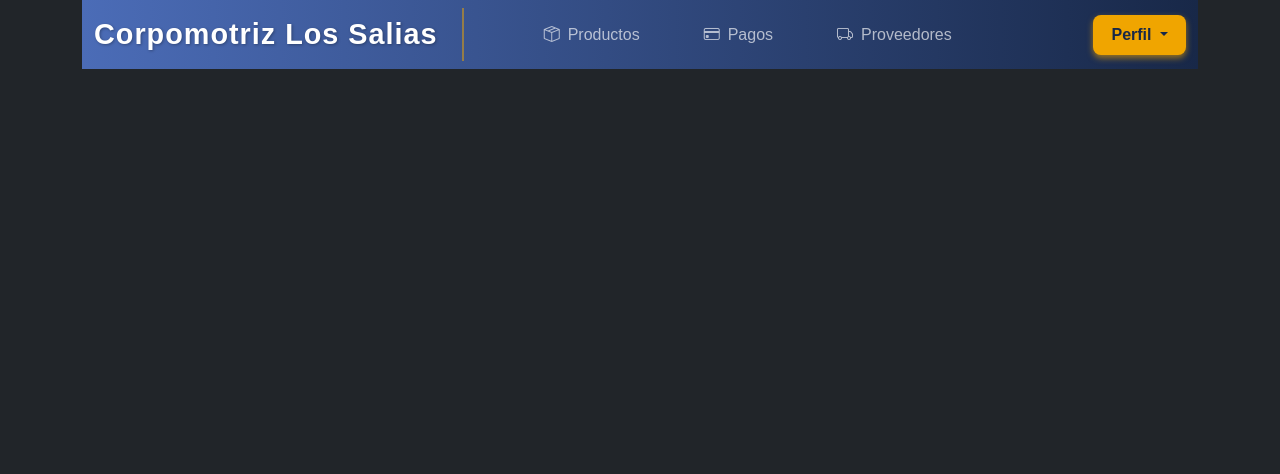
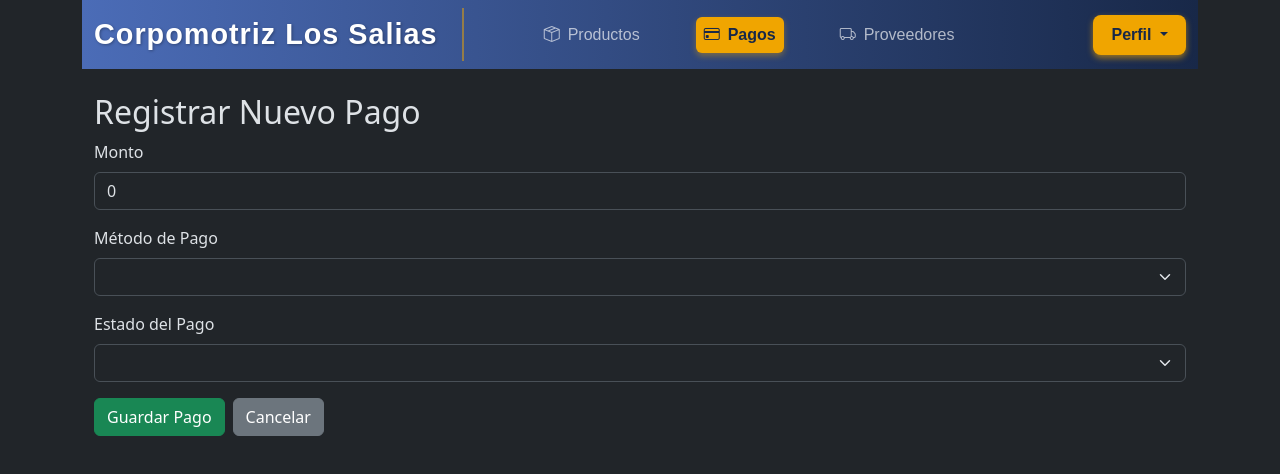
Before and after one commit to javier04s/Proyecto-IngSoftware, an Angular app in the folder frontend/: page /pagos/crear in a window 1280 px wide. Before the commit this address led to /. Shown: the top 474 px of the page. Built offline with nearby package versions, Linux system fonts and the light colour scheme.

Commit message:
Pagos agregados

```diff
--- /dev/null
+++ b/frontend/src/app/pagos-lista/pagos-lista.component.css
@@ -0,0 +1,9 @@
+.container {
+  max-width: 900px;
+}
+.btn-sm {
+  padding: .25rem .5rem;
+  font-size: .875rem;
+  line-height: 1.5;
+  border-radius: .2rem;
+}
--- /dev/null
+++ b/frontend/src/app/pagos-lista/pagos-lista.component.html
@@ -0,0 +1,36 @@
+<div class="container mt-4">
+  <h2>Lista de Pagos</h2>
+
+  <button class="btn btn-primary mb-3" (click)="crearNuevoPago()">Registrar Nuevo Pago</button>
+
+  <div *ngIf="pagos.length === 0" class="alert alert-info">
+    No hay pagos registrados.
+  </div>
+
+  <table class="table table-striped table-hover" *ngIf="pagos.length > 0">
+    <thead>
+      <tr>
+        <th>ID</th>
+        <th>Monto</th>
+        <th>Método</th>
+        <th>Estado</th>
+        <th>Fecha de Pago</th>
+        <th>Email Usuario</th>
+        <th>Acciones</th>
+      </tr>
+    </thead>
+    <tbody>
+      <tr *ngFor="let pago of pagos">
+        <td>{{ pago.id }}</td>
+        <td>{{ pago.monto }}</td>
+        <td>{{ pago.metodo }}</td>
+        <td>{{ pago.estado }}</td>
+        <td>{{ pago.fechaPago | date:'shortDate' }}</td>
+        <td>{{ pago.emailUsuario }}</td>
+        <td>
+          <button class="btn btn-info btn-sm me-2" (click)="verDetalles(pago.id)">Ver</button>
+        </td>
+      </tr>
+    </tbody>
+  </table>
+</div>
--- /dev/null
+++ b/frontend/src/app/pagos-lista/pagos-lista.component.ts
@@ -0,0 +1,46 @@
+import { Component, OnInit } from '@angular/core';
+import { Router } from '@angular/router';
+import { PagosService } from '../services/pagos.service'
+import { PagoResponse } from '../pagos';
+import { CommonModule, NgFor, NgIf } from '@angular/common';
+
+@Component({
+  selector: 'app-pago-list',
+  templateUrl: './pagos-lista.component.html',
+  styleUrls: ['./pagos-lista.component.css'],
+  imports: [NgIf, NgFor, CommonModule]
+})
+export class PagosListaComponent implements OnInit {
+
+  pagos: PagoResponse[] = [];
+
+  constructor(
+    private pagosService: PagosService,
+    private router: Router
+  ) { }
+
+  ngOnInit(): void {
+    this.cargarPagos();
+  }
+
+  cargarPagos(): void {
+    this.pagosService.obtenerPagosLista().subscribe({
+      next: (data) => {
+        this.pagos = data;
+        console.log('Pagos cargados con éxito:', this.pagos);
+      },
+      error: (error) => {
+        console.error('Error al cargar los pagos:', error);
+      }
+    });
+  }
+
+  verDetalles(id: number): void {
+    console.log('Ver detalles del pago con ID:', id);
+    this.router.navigate(['/pagos', id]);
+  }
+
+  crearNuevoPago(): void {
+    this.router.navigate(['/pagos/crear']);
+  }
+}
--- /dev/null
+++ b/frontend/src/app/pagos-registrar/pagos-registrar.component.html
@@ -0,0 +1,30 @@
+<div class="container mt-4">
+  <h2>{{ tituloFormulario }}</h2>
+
+  <form (ngSubmit)="guardarPago()">
+    <div class="mb-3">
+      <label for="monto" class="form-label">Monto</label>
+      <input type="number" class="form-control" id="monto" [(ngModel)]="pago.monto" name="monto" required min="0.01"
+        step="0.01" />
+    </div>
+
+    <div class="mb-3">
+      <label for="metodo" class="form-label">Método de Pago</label>
+      <select class="form-select" id="metodo" [(ngModel)]="pago.metodo" name="metodo" required>
+        <option selected>Selecciona un método</option>
+        <option *ngFor="let metodo of metodos" [value]="metodo">{{ metodo }}</option>
+      </select>
+    </div>
+
+    <div class="mb-3">
+      <label for="estado" class="form-label">Estado del Pago</label>
+      <select class="form-select" id="estado" [(ngModel)]="pago.estado" name="estado" required>
+        <option selected>Selecciona un estado</option>
+        <option *ngFor="let estado of estados" [value]="estado">{{ estado }}</option>
+      </select>
+    </div>
+
+    <button type="submit" class="btn btn-success me-2">Guardar Pago</button>
+    <button type="button" class="btn btn-secondary" (click)="cancelar()">Cancelar</button>
+  </form>
+</div>
--- /dev/null
+++ b/frontend/src/app/pagos-registrar/pagos-registrar.component.ts
@@ -0,0 +1,97 @@
+// src/app/pagos/pagos-registrar/pagos-registrar.component.ts
+
+import { Component, OnInit } from '@angular/core';
+import { ActivatedRoute, Router } from '@angular/router';
+import { PagosService } from '../services/pagos.service'; // Asegúrate de la ruta correcta a tu servicio
+import { PagoRequest, PagoResponse } from '../pagos'; // <--- ¡VERIFICA ESTA RUTA! (Asumo 'models/pago.model')
+import { FormsModule } from '@angular/forms'; // Importado aquí porque es un componente standalone
+import { CommonModule } from '@angular/common';
+
+@Component({
+  selector: 'app-pago-registrar',
+  templateUrl: './pagos-registrar.component.html', // Asegúrate de tener este archivo CSS o elimínalo si no lo usas
+  imports: [FormsModule, CommonModule] // Importa FormsModule si es un componente standalone
+})
+export class PagosRegistrarComponent implements OnInit {
+
+  pago: PagoRequest = {
+    monto: 0,
+    metodo: '', // Inicialización con cadena vacía, compatible con la solución HTML
+    estado: ''  // Inicialización con cadena vacía, compatible con la solución HTML
+  };
+  pagoId: number | null = null;
+  esEdicion: boolean = false;
+  tituloFormulario: string = 'Registrar Nuevo Pago';
+
+  // Define tus opciones para los select
+  estados: string[] = ['PENDIENTE', 'COMPLETADO', 'RECHAZADO', 'REEMBOLSADO'];
+  metodos: string[] = ['TARJETA'];
+
+  constructor(
+    private route: ActivatedRoute,
+    private router: Router,
+    private pagosService: PagosService
+  ) { }
+
+  ngOnInit(): void {
+    this.route.paramMap.subscribe(params => {
+      const idParam = params.get('id');
+      if (idParam) {
+        this.pagoId = +idParam; // Convierte el string a number
+        this.esEdicion = true;
+        this.tituloFormulario = 'Modificar Pago';
+        this.cargarPagoParaEdicion(this.pagoId);
+      }
+    });
+  }
+
+  cargarPagoParaEdicion(id: number): void {
+    this.pagosService.obtenerPagoPorId(id).subscribe({ // Usando getUnPagoPorId del servicio
+      next: (data: PagoResponse) => {
+        this.pago = {
+          monto: data.monto,
+          metodo: data.metodo,
+          estado: data.estado
+        };
+        console.log('Pago cargado para edición:', this.pago);
+      },
+      error: (error) => {
+        console.error('Error al cargar el pago para edición:', error);
+        alert('No se pudo cargar el pago para edición. Verifique la consola.');
+        this.router.navigate(['/pagos']); // Redirigir a la lista si hay error
+      }
+    });
+  }
+
+  guardarPago(): void {
+    if (this.esEdicion && this.pagoId !== null) {
+      this.pagosService.actualizarPago(this.pagoId, this.pago).subscribe({
+        next: (data) => {
+          console.log('Pago actualizado con éxito:', data);
+          alert('Pago actualizado con éxito.');
+          this.router.navigate(['/pagos']); // Volver a la lista
+        },
+        error: (error) => {
+          console.error('Error al actualizar el pago:', error);
+          alert('Error al actualizar el pago. Verifique la consola.');
+        }
+      });
+    } else {
+      this.pagosService.agregarPago(this.pago).subscribe({
+        next: (data) => {
+          console.log('Pago registrado con éxito:', data);
+          alert('Pago registrado con éxito.');
+          this.router.navigate(['/pagos']); // Volver a la lista
+        },
+        error: (error) => {
+          console.error('Error al registrar el pago:', error);
+          alert('Error al registrar el pago. Verifique la consola.');
+        }
+      });
+    }
+  }
+
+  cancelar(): void {
+    this.router.navigate(['/pagos']); // Volver a la lista de pagos
+  }
+}
--- a/frontend/src/app/pagos/pagos.component.html
+++ /dev/null
@@ -1 +0,0 @@
-<p>pagos works!</p>
--- a/frontend/src/app/services/pagos.service.ts
+++ b/frontend/src/app/services/pagos.service.ts
@@ -23,4 +23,8 @@
     return this.clienteHttp.get<PagoResponse>(`${this.urlBase}/${id}`);
   }
 
+  actualizarPago(id: number, pago: PagoRequest): Observable<PagoResponse> {
+    return this.clienteHttp.put<PagoResponse>(`${this.urlBase}/${id}`, pago);
+  }
+
 }
--- a/frontend/src/app/services/producto.service.ts
+++ b/frontend/src/app/services/producto.service.ts
@@ -27,4 +27,4 @@
   obtenerProveedores(): Observable<Proveedor[]> {
     return this.clienteHttp.get<Proveedor[]>('http://localhost:8080/proveedores');
   }
-  }
+}
```
Also changed, not shown: frontend/src/app/app.routes.ts (+6 -2 lines), frontend/src/app/pagos/pagos.component.ts (deleted, +0 -10 lines).
